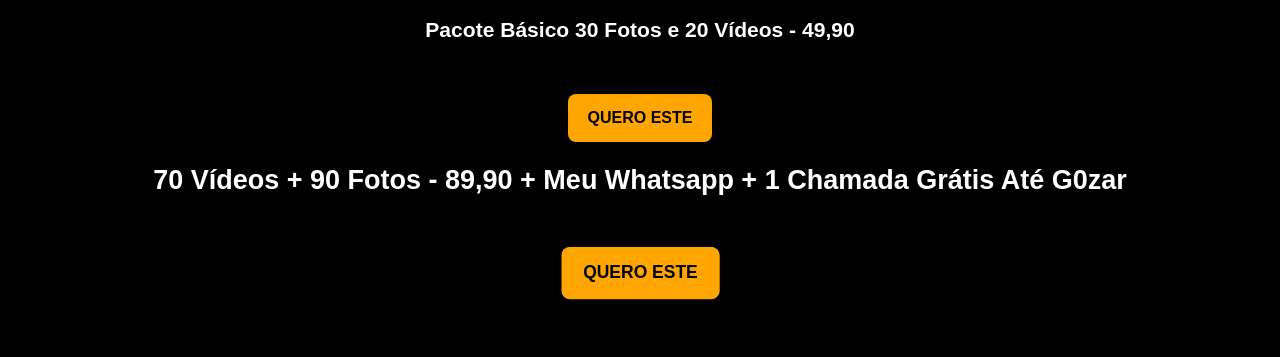
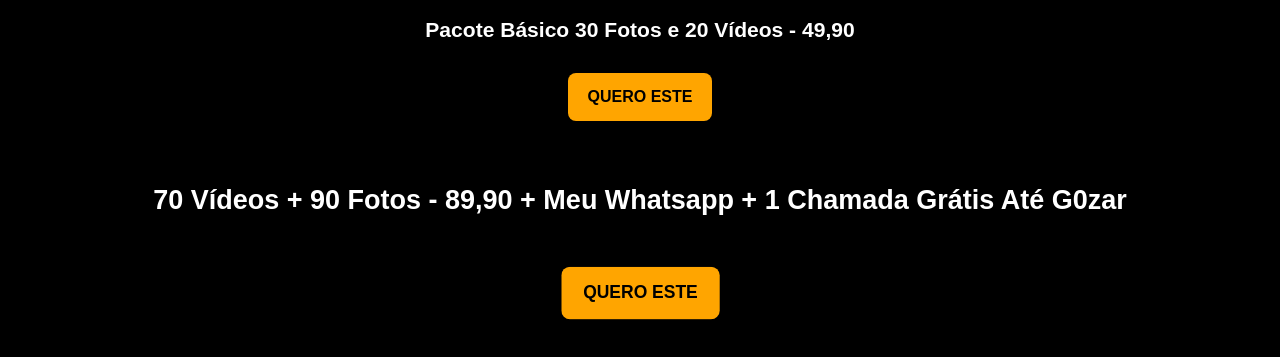
Before and after one commit to ju271/melissa, a plain HTML site: page page5.html in a window 1280 px wide. Shown: the part 728-1085 px from the top of the page. Drawn offline with Linux system fonts and the light colour scheme.

Commit message:
Update page5.html

```diff
--- a/page5.html
+++ b/page5.html
@@ -166,11 +166,12 @@
 
 
         <div class="offer">
-            <h3>Pacote Básico 30 Fotos e 20 Vídeos - 49,90</h3><br>
+            <h3>Pacote Básico 30 Fotos e 20 Vídeos - 49,90</h3>
             <a href="https://pay.kirvano.com/e7485ad0-679d-4cca-a737-bd2215e6a714" class="button">QUERO ESTE</a>
         </div>
 
         <div class="offer">
+            <br>
             <h2>70 Vídeos + 90 Fotos - 89,90 + Meu Whatsapp + 1 Chamada Grátis Até G0zar</h2><br>
             <a href="https://pay.kirvano.com/98c5c68d-771c-4fac-9e15-f018711da523" class="button pulsate">QUERO ESTE</a>
         </div>
```
